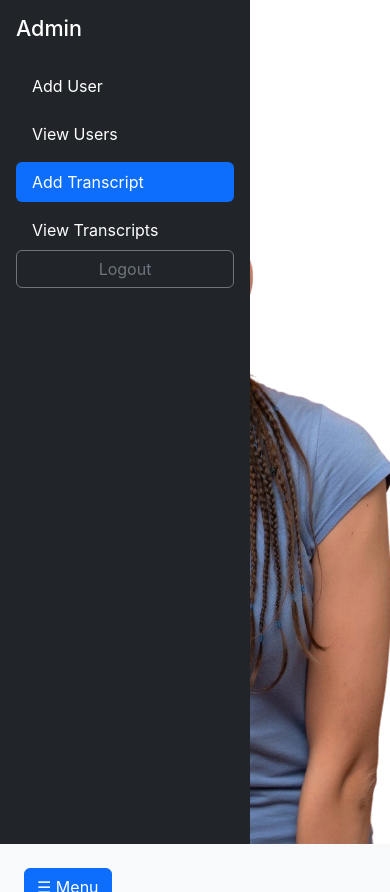
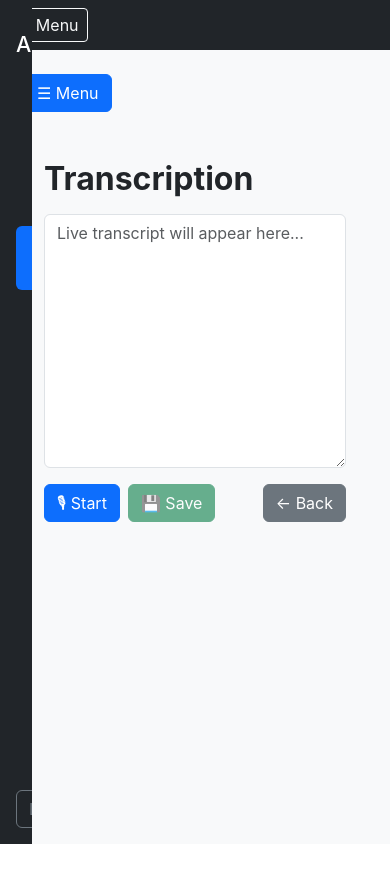
Before and after one commit to Daniel-Kats256/voice-transcription-system, a React (Create React App) app in the folder frontend/: page /admin/add-transcript in a window 390 px wide. After the commit the page ends 844 px from the top, so only its background shows below. Built offline with nearby package versions, Linux system fonts and the light colour scheme; no server answers.

Commit message:
Update Sidebar.js

```diff
--- a/frontend/src/components/Sidebar.js
+++ b/frontend/src/components/Sidebar.js
@@ -1,10 +1,14 @@
-import React from 'react';
+import React, { useState } from 'react';
 import { NavLink } from 'react-router-dom';
+import { Button } from 'react-bootstrap';
 
 const Sidebar = () => {
-  // Retrieve logged in user info from localStorage (simple client-side session)
+  const [isOpen, setIsOpen] = useState(false);
   const adminName = localStorage.getItem('name') || 'Admin';
-   const logout = () => {
+
+  const toggleSidebar = () => setIsOpen(!isOpen);
+
+  const logout = () => {
     localStorage.removeItem('token');
     localStorage.removeItem('userId');
     localStorage.removeItem('role');
@@ -13,18 +17,71 @@ const Sidebar = () => {
   };
 
   return (
-    <div className="sidebar d-flex flex-column p-3 text-bg-dark" style={{ minHeight: '100vh', width: '250px' }}>
-      <h4 className="mb-4">{adminName}</h4>
+    <>
+      {/* Mobile Toggle Button */}
+      <div className="d-md-none p-2 bg-dark text-white">
+        <Button
+          variant="outline-light"
+          size="sm"
+          onClick={toggleSidebar}
+        >
+          {isOpen ? '✖ Close Menu' : '☰ Menu'}
+        </Button>
+      </div>
 
-      {/* Navigation links */}
-      <nav className="nav nav-pills flex-column gap-2">
-        <NavLink to="add-user" className={({ isActive }) => 'nav-link ' + (isActive ? 'active' : 'text-white')}>Add User</NavLink>
-        <NavLink to="view-users" className={({ isActive }) => 'nav-link ' + (isActive ? 'active' : 'text-white')}>View Users</NavLink>
-        <NavLink to="add-transcript" className={({ isActive }) => 'nav-link ' + (isActive ? 'active' : 'text-white')}>Add Transcript</NavLink>
-        <NavLink to="view-transcripts" className={({ isActive }) => 'nav-link ' + (isActive ? 'active' : 'text-white')}>View Transcripts</NavLink>
-      </nav>
-       <button className="btn btn-outline-secondary" onClick={logout}>Logout</button>
-    </div>
+      {/* Sidebar Container */}
+      <div
+        className={`sidebar d-flex flex-column p-3 text-bg-dark transition-all position-fixed h-100`}
+        style={{
+          width: isOpen ? '250px' : '0',
+          overflow: 'hidden',
+          transition: 'width 0.3s ease-in-out',
+          zIndex: 1040,
+        }}
+      >
+        <h4 className="mb-4 mt-3">{adminName}</h4>
+
+        {/* Navigation Links */}
+        <nav className="nav nav-pills flex-column gap-2">
+          <NavLink
+            to="add-user"
+            className={({ isActive }) =>
+              'nav-link ' + (isActive ? 'active' : 'text-white')
+            }
+          >
+            Add User
+          </NavLink>
+          <NavLink
+            to="view-users"
+            className={({ isActive }) =>
+              'nav-link ' + (isActive ? 'active' : 'text-white')
+            }
+          >
+            View Users
+          </NavLink>
+          <NavLink
+            to="add-transcript"
+            className={({ isActive }) =>
+              'nav-link ' + (isActive ? 'active' : 'text-white')
+            }
+          >
+            Add Transcript
+          </NavLink>
+          <NavLink
+            to="view-transcripts"
+            className={({ isActive }) =>
+              'nav-link ' + (isActive ? 'active' : 'text-white')
+            }
+          >
+            View Transcripts
+          </NavLink>
+        </nav>
+
+        <button className="btn btn-outline-secondary mt-auto" onClick={logout}>
+          Logout
+        </button>
+      </div>
+    </>
   );
 };
 
```
